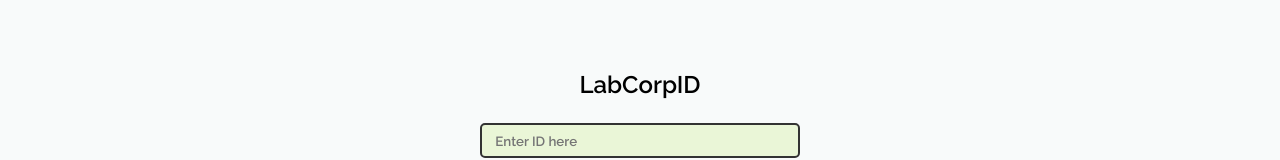
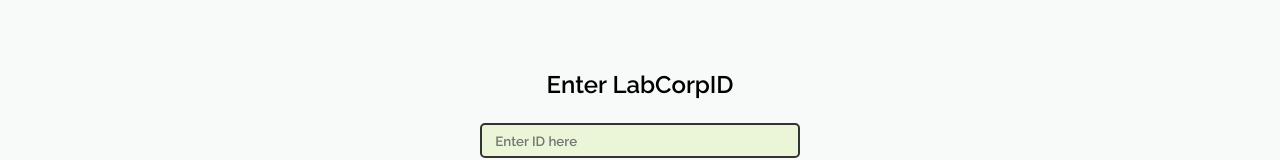
Before and after one commit to Eddges/ACEVA-medical-report-generation, a React (Create React App) app: page / in a window 1280 px wide. Shown: the part 189-349 px from the top of the page. Built offline with nearby package versions, Linux system fonts and the light colour scheme.

Commit message:
Changed text on form

```diff
--- a/src/components/Form_page/form.component.js
+++ b/src/components/Form_page/form.component.js
@@ -53,7 +53,7 @@
                 </div> */}
                 <div className = "form_wrapper">
                     <form className = "content" onSubmit={(e) => this.handleSubmit(e)}>
-                        <p>LabCorpID</p>
+                        <p>Enter LabCorpID</p>
                         <input type="text" placeholder="Enter ID here" onChange={(e)=> this.handleUserInput(e)} />
                         {/* <NavLink to="/form"> */}
                         <button type="button" className = "btn" onClick={(e) => this.handleSubmit(e)} >
```
